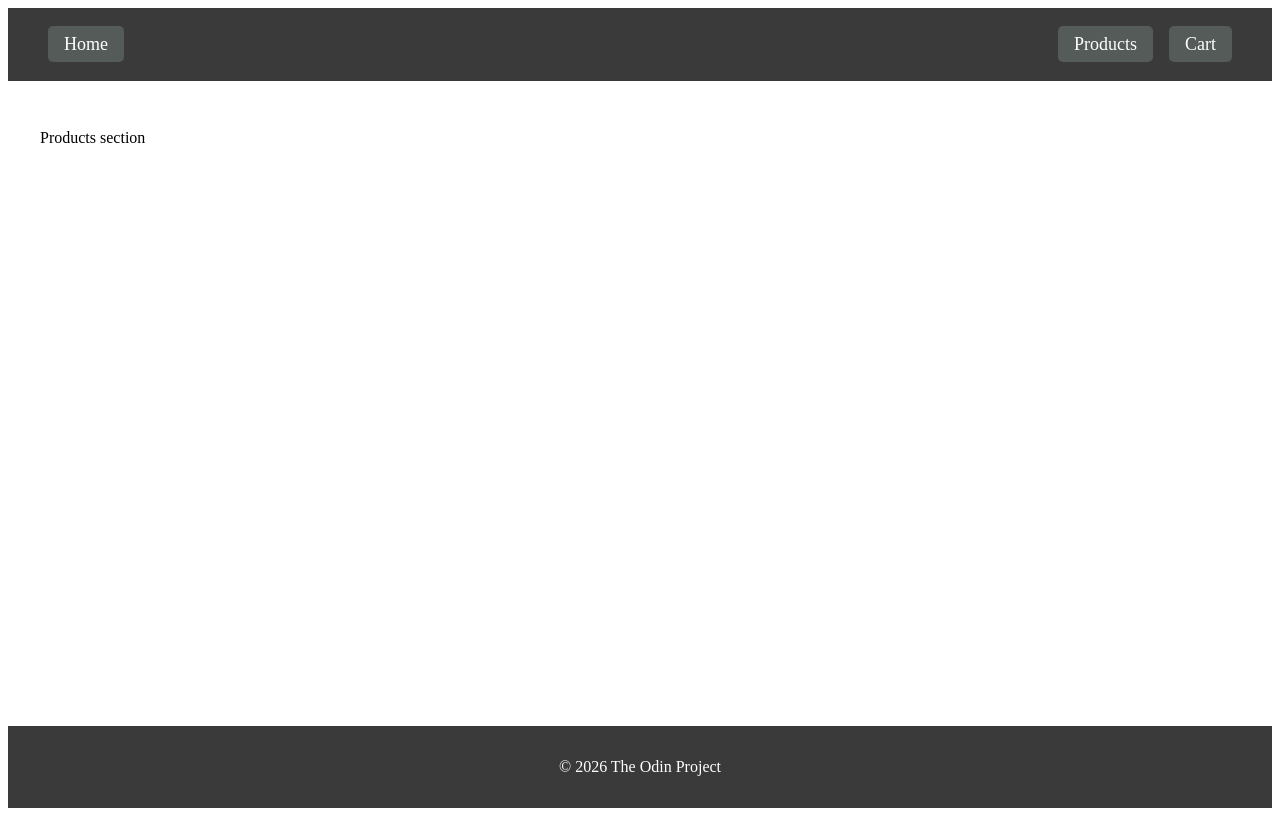
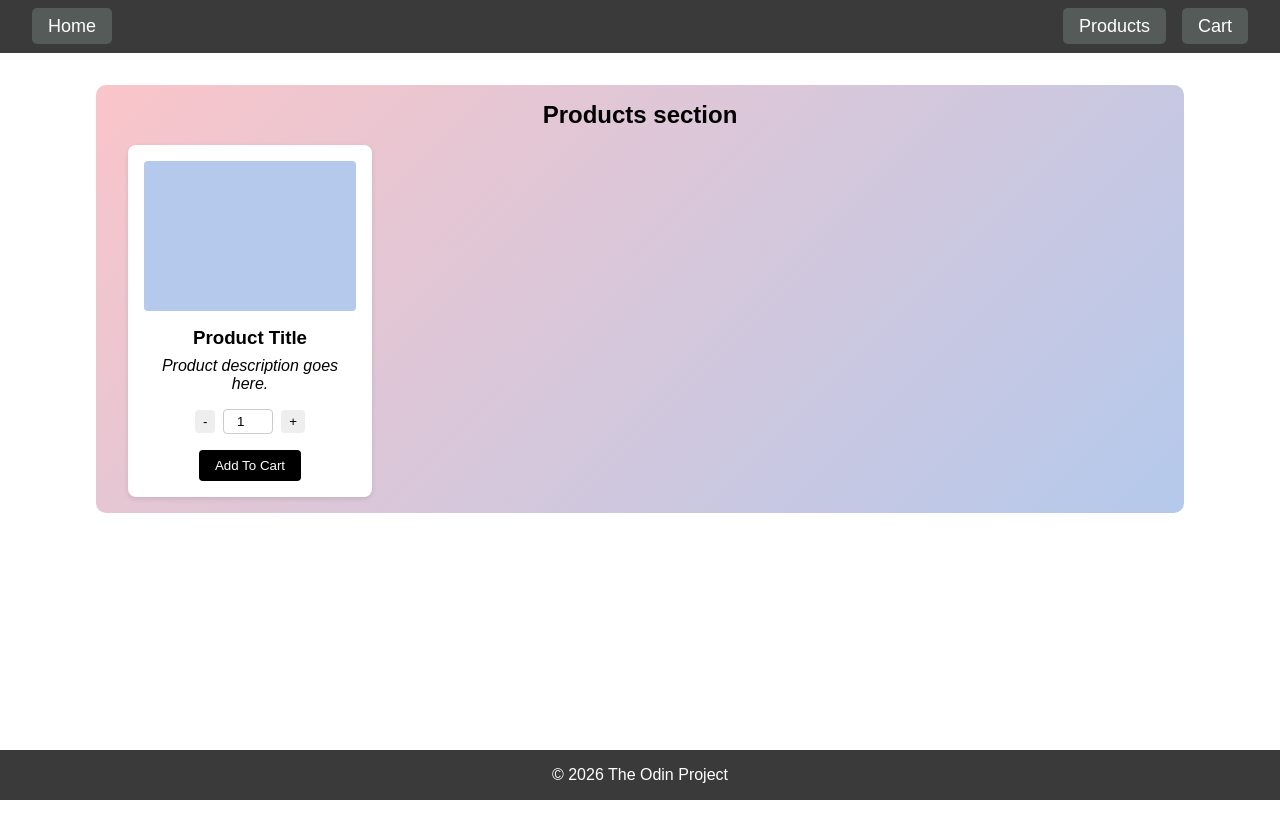
Before and after one commit to MarijaAvramovic/shopping-cart, a React (Vite) app: page /products in a window 1280 px wide. Built offline with nearby package versions, Linux system fonts and the light colour scheme.

Commit message:
products add card and style it

```diff
--- a/src/App.css
+++ b/src/App.css
@@ -1,8 +1,17 @@
+* {
+    margin: 0;
+    padding: 0;
+    box-sizing: border-box;
+    font-family: 'Arial', sans-serif;
+}
+
+
 nav {
     background-color: #3a3a3a;
     color: #ffffff;
     padding: 0.5rem;
    font-size: large;
+   padding: 1rem 0;
 }
 nav ul {
     list-style: none;
@@ -37,7 +46,7 @@ footer {
     color: #ffffff;
     text-align: center;
     padding: 1rem;
-    margin-top: 2rem;
+
 
 }
 main {
--- a/src/components/Products.jsx
+++ b/src/components/Products.jsx
@@ -1,11 +1,36 @@
+import "./styles/Products.css";
+
 const Products = () => {
 
   return (
-        <section>
-        <p>Products section</p>
+        <section className="productsSection">
+        <h2>Products section</h2>
+       <Card />
+
+
         </section>
   );
 
 };
 
 export default Products;
+
+
+
+const Card = () => {
+
+  return (
+        <div className="card">
+            <div className="img"><img src="" alt="" /></div>
+            <h3>Product Title</h3>
+            <p>Product description goes here.</p>
+            <div className="quantity-control">
+                <button>-</button>
+                <input type="number" defaultValue="1" />
+                <button>+</button>
+            </div>
+            <button className="add-to-cart">Add To Cart</button>
+        </div>
+  );
+
+};
--- /dev/null
+++ b/src/components/styles/Products.css
@@ -0,0 +1,76 @@
+.productsSection {
+  padding: 1rem 2rem;
+  background: linear-gradient(135deg, #fac5c9, #b4c9ec);
+  border-radius: 10px;
+  display: grid;
+  grid-template-columns: repeat(auto-fit, minmax(200px, 1fr));
+  gap: 1rem;
+}
+.productsSection h2 {
+  grid-column: 1 / -1;
+  text-align: center;
+}
+@media screen and (min-width: 768px) {
+  .productsSection {
+     margin: 0 4rem;
+  }
+
+}
+
+
+
+ .card {
+  background: white;
+  border-radius: 8px;
+  padding: 1rem;
+  text-align: center;
+  box-shadow: 0 2px 5px rgba(0,0,0,0.1);
+    text-align: center;
+}
+
+  .img {
+    height: 150px;
+    margin-bottom: 1rem;
+    background-color: #b4c9ec;
+        border-radius: 4px;
+  }
+
+  .quantity-control {
+    display: flex;
+    justify-content: center;
+    align-items: center;
+    gap: 0.5rem;
+    margin: 1rem 0;
+  }
+  .add-to-cart {
+    background: black;
+    color: white;
+    border: none;
+    padding: 0.5rem 1rem;
+    border-radius: 4px;
+    cursor: pointer;
+  }
+    .add-to-cart:hover {
+        background: #333;
+    }
+  .card input {
+    width: 50px;
+    text-align: center;
+    border: 1px solid #ccc;
+    border-radius: 4px;
+    padding: 0.25rem;
+  }
+  .card p {
+    margin: 0.5rem 0;
+    font-style: italic;
+  }
+.quantity-control button {
+  background: #eee;
+  border: none;
+  padding: 0.25rem 0.5rem;
+  border-radius: 4px;
+  cursor: pointer;
+}
+.quantity-control button:hover {
+  background: #ddd;
+}
```
